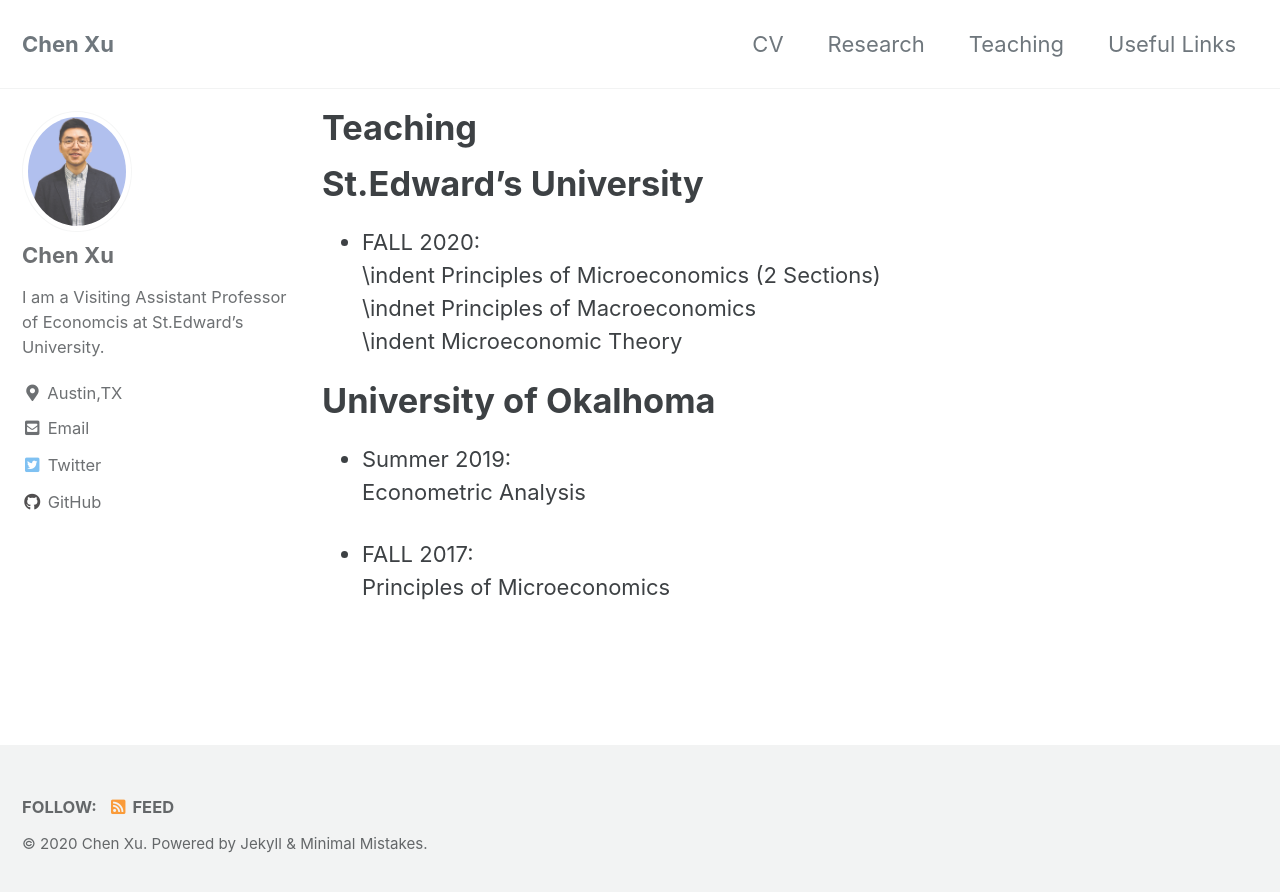
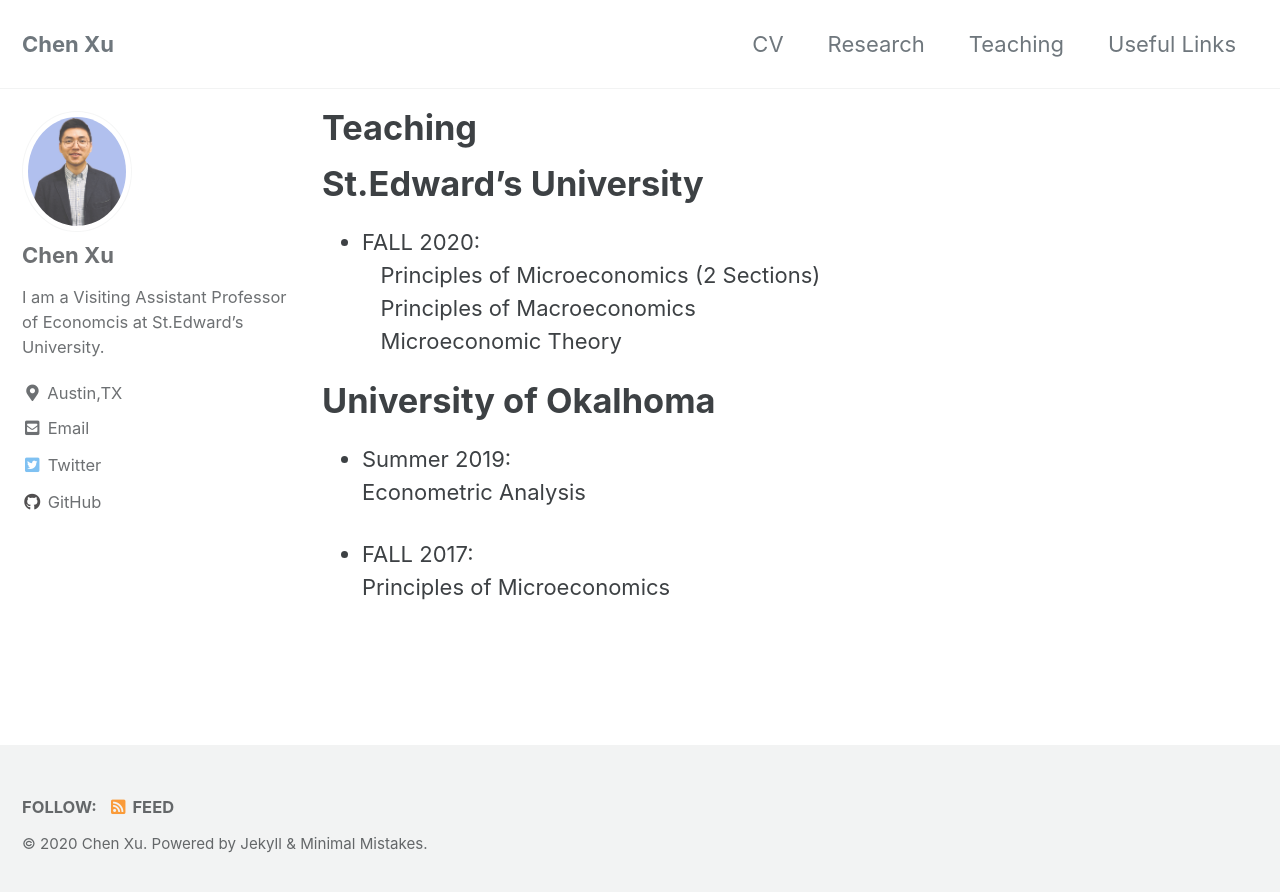
Before and after one commit to chenxuecon/chenxuecon.github.io, a Jekyll site: the page built from _pages/teaching.md, in a window 1280 px wide. Shown: the top 892 px of the page. Built offline with Jekyll 4.4.1, drawn with Linux system fonts in a browser that asks for light colours; cached includes are drawn as plain includes.

Commit message:
Update teaching.md

```diff
--- a/_pages/teaching.md
+++ b/_pages/teaching.md
@@ -7,9 +7,9 @@ author_profile: true
 **St.Edward's University**
 ======
 * FALL 2020: \
-   \indent       Principles of Microeconomics (2 Sections) \
-  \indnet        Principles of Macroeconomics \
- \indent         Microeconomic Theory
+  &nbsp;&nbsp;    Principles of Microeconomics (2 Sections) \
+  &nbsp;&nbsp;    Principles of Macroeconomics \
+  &nbsp;&nbsp;    Microeconomic Theory
 
 **University of Okalhoma**
 ======
```
